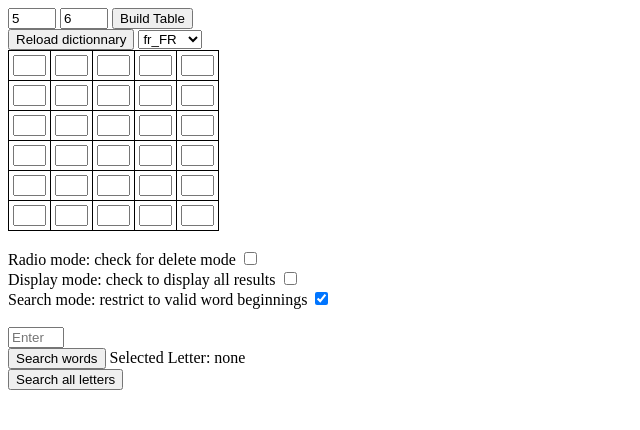
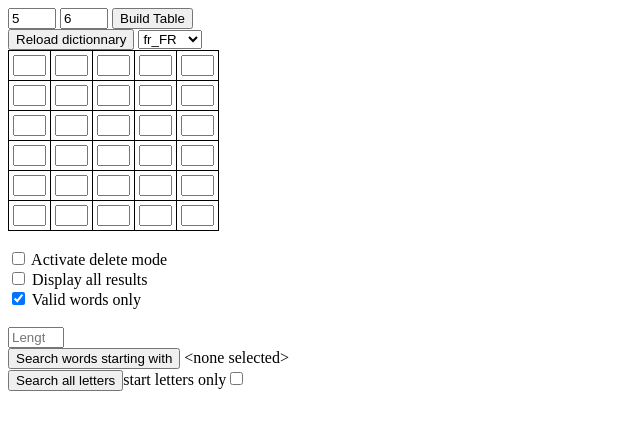
Before and after one commit to Nheverest/Wordbrain, a plain HTML site: page wordbrain/wordbrain.html in a window 1280 px wide. Shown: the whole page, without its empty margins (0-640 px from the left). Drawn offline with Linux system fonts and the light colour scheme.

Commit message:
first letter search

```diff
--- a/wordbrain/wordbrain.html
+++ b/wordbrain/wordbrain.html
@@ -53,6 +53,8 @@ user-scalable=no"/>
 		input.selecteur {
 		    border:1px solid red;
 		 }
+
+		 input.highlighted {background-color: grey}
 	</style>
 
 	<script type="text/javascript" src="dico_fr_FR.js" ></script>
@@ -79,6 +81,7 @@ user-scalable=no"/>
 			locale: "fr_FR",		// start dictionnary locale
 			structure: [],
 			deleteMode: false,
+			firstLetterOnly: false,
 
 			// possible moves from a position intialization
 			possibleMoves: [],
@@ -272,6 +275,9 @@ user-scalable=no"/>
 				var probableCount = 0;
 
     			for (i=0; i<results.length;i++) {
+			    	if ( this.firstLetterOnly ) {
+				        this.highlight(results[i][0], true);
+			    	} else {
 					    var currentWord = wordbrain.toAlpha(results[i]);
 
 				    	if ( wordbrain.displayAll || dico[wordbrain.maxLength].indexOf(currentWord.toLowerCase()) !== -1 ) {
@@ -279,10 +285,11 @@ user-scalable=no"/>
 					    	htmlProbable += currentWord + " ";
 			    		}
 
-				}
 		    	    	document.getElementById("nbResults").innerHTML = "Nb results: "  + probableCount + "/" + results.length;
 	    		    	resultDiv.innerHTML = htmlProbable;
 	    		    	resultDiv.style.display = "";
+				    }
+				}
 				if ( console ) {
 					var endDate = new Date();
 					console.info("displayResults end:   " + endDate + ". Duration: " + (endDate.getTime() - millis)/1000);
@@ -294,6 +301,15 @@ user-scalable=no"/>
 			getValue: function(pos) {
 				var input = document.querySelector('input[data-pos="' + pos + '"]');
 				return input.value;
+			},
+
+			highlight: function(pos, highlight) {
+			console.log("pos="+pos);
+			var input = document.querySelector('input[data-pos="' + pos + '"]');
+			if ( highlight && input.className.indexOf("highlighted") === -1)
+			    input.className += " highlighted";
+			else
+			    input.className = input.className.replace(" highlighted","");
 			},
 
 			buildWords: function() {
@@ -343,8 +359,12 @@ user-scalable=no"/>
 			    wordbrain.setReadonly(checked);
 			},
 
+			listInputs: function() {
+			    return document.getElementById("tableContainer").querySelectorAll('input[type="text"][data-pos]');
+			},
+
 			setReadonly: function(bool) {
-			    var inputs = document.getElementById("tableContainer").querySelectorAll('input[type="text"][data-pos]');
+			    var inputs = this.listInputs();
 			    for (var i=0; i<inputs.length;i++) {
 			        var input = inputs[i];
 			        console.log(input);
@@ -411,6 +431,14 @@ user-scalable=no"/>
 			clearResults: function() {
 				document.getElementById("nbResults").innerHTML = "Nb results: " ;
 				document.getElementById("searchResult").innerHTML = "";
+				var inputs = this.listInputs();
+				for (var i=0; i< inputs.length; i++) {
+				   this.highlight(inputs[i].getAttribute("data-pos"), false);
+		        }
+			},
+
+			setFirstLettersOnly: function(activate) {
+			    this.firstLetterOnly = activate;
 			}
 		};
 	</script>
@@ -428,18 +456,17 @@ user-scalable=no"/>
     <div id="tableContainer">
 	</div>
 	<br/>
-	Radio mode: check for delete mode <input type="checkbox" id="deletemode" onclick="wordbrain.setDeleteMode(this.checked);"/>
+	<input type="checkbox" id="deletemode" onclick="wordbrain.setDeleteMode(this.checked);"/> Activate delete mode
 	<br/>
-	Display mode: check to display all results <input type="checkbox" id="displayall" onclick="wordbrain.updateDisplayMode(this.checked);"/>
+	<input type="checkbox" id="displayall" onclick="wordbrain.updateDisplayMode(this.checked);"/> Display all results
 	<br/>
-	Search mode: restrict to valid word beginnings <input type="checkbox" id="restrictedsearch" onclick="wordbrain.updateRestrictedSearch(this.checked);" checked="true"/>
+	<input type="checkbox" id="restrictedsearch" onclick="wordbrain.updateRestrictedSearch(this.checked);" checked="true"/> Valid words only
 	<br/><br/>
-	<input type="number" id="wordLength" min="2" max="10" placeholder="Enter word length" onfocus="selectContent(event)" />
+	<input type="number" id="wordLength" min="2" max="10" placeholder="Length" onfocus="selectContent(event)" /><span id="nbResults" style="font-family:monospace;"></span>
 	<br/>
-	<input type="button" onclick="wordbrain.doSearch()" value="Search words" />&nbsp;Selected Letter:&nbsp;<span id="startLetter">none</span>
+	<input type="button" onclick="wordbrain.doSearch()" value="Search words starting with" />&nbsp;<span id="startLetter">&lt;none selected></span>
 	<br/>
-	<input type="button" onclick="wordbrain.fullSearch()" value="Search all letters" />
-	<div id="nbResults" style="font-family:monospace;"></div>
+	<input type="button" onclick="wordbrain.fullSearch()" value="Search all letters" />start letters only<input type="checkbox" id="firstLetters" onclick="wordbrain.setFirstLettersOnly(this.checked);"/>
 	<div id="searchResult" style="font-family:monospace;font-size:6;">
 	</div>
 	</form>
```
Lines whose indentation alone changed are shown as unchanged.
